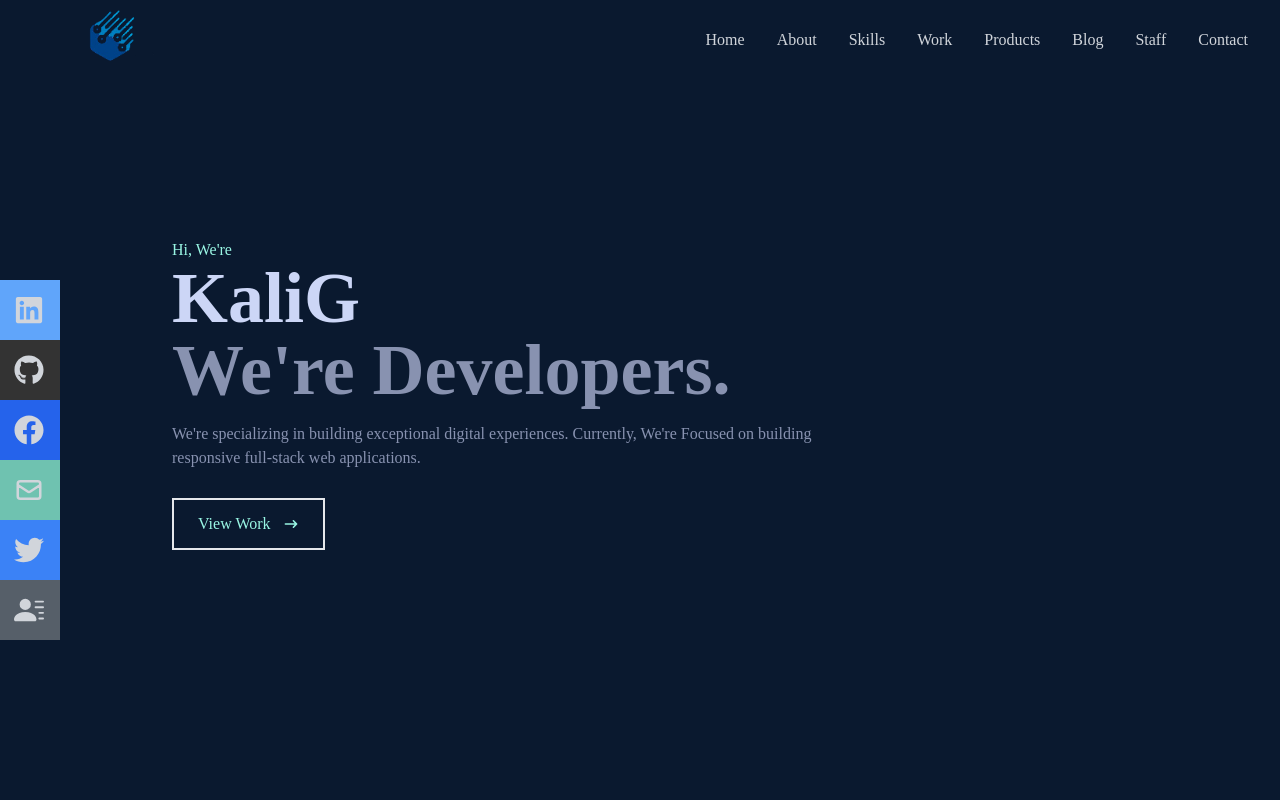
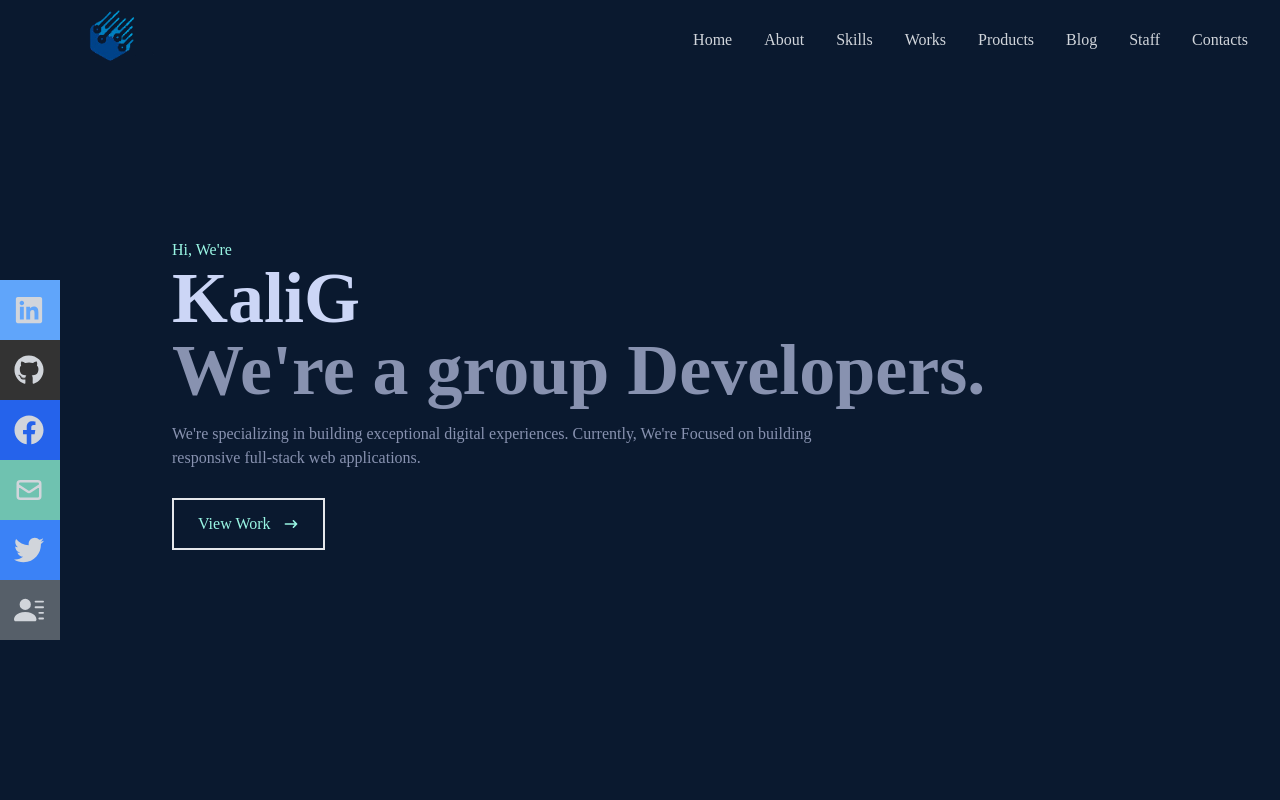
Before and after one commit to GustavoVelazquezSaavedra/portafolioKalig, a React (Create React App) app: page / in a window 1280 px wide. Shown: the top 800 px of the page. Built offline with nearby package versions, Linux system fonts and the light colour scheme.

Commit message:
Everything it's ok, now build

```diff
--- a/package.json
+++ b/package.json
@@ -8,9 +8,10 @@
     "@testing-library/user-event": "^13.5.0",
     "react": "^18.0.0",
     "react-dom": "^18.0.0",
+    "react-icons": "^4.3.1",
     "react-scripts": "^5.0.1",
-    "web-vitals": "^2.1.4",
-    "react-icons": "^4.3.1"
+    "react-scroll": "^1.8.7",
+    "web-vitals": "^2.1.4"
   },
   "scripts": {
     "start": "react-scripts start",
@@ -41,5 +42,4 @@
     "postcss": "^8.4.12",
     "tailwindcss": "^3.0.24"
   }
-
 }
--- a/src/App.js
+++ b/src/App.js
@@ -3,6 +3,7 @@ import { About } from "./components/About";
 import { Home } from "./components/Home";
 import { Navbar } from "./components/Navbar";
 import Works from "./components/Works";
+import Contact from "./components/Contact";
 
 
 
@@ -15,6 +16,7 @@ function App() {
        <About />
        <Skills />
        <Works />
+       <Contact />
     </div>
   );
 }
--- /dev/null
+++ b/src/components/Contact.jsx
@@ -0,0 +1,22 @@
+import React from 'react'
+
+export const Contact = () => {
+  return (
+    <div name="contact" className='w-full h-screen bg-[#0a192f] flex justify-center items-center p-4'>
+        <form method='POST' action="https://getform.io/f/a0f7ec3f-1253-4e38-a3b9-ce49bec8feb3" className='flex flex-col max-w-[600px] w-full'>
+            <div className='pb-8'>
+                <p className='text-4xl font-bold inline border-b-4 border-teal-600 text-gray-300'>Contact</p>
+                <p className='text-gray-300 py-4'> Subtmit the  form below or shoot our an email - kalig@kaligonline.com </p>
+            </div>
+
+            <input className='p-2 bg-[#ccd6f6]' type="text" placeholder='Name' name='name' />
+            <input className='my-4 p-2 bg-[#ccd6f6]' type="email" placeholder='Email' name='email' />
+            <textarea className='bg-[#ccd6f6] p-2' name="message" rows="10" placeholder='Message'></textarea>
+            <button className='text-white border-2 hover:bg-teal-600 hover:border-teal-600 px-4 py-3 my-8 mx-auto flex items-center'>Let's Collaborate</button>
+
+        </form>
+    </div>
+  )
+}
+
+export default Contact
--- a/src/components/Home.jsx
+++ b/src/components/Home.jsx
@@ -1,5 +1,6 @@
 import React from 'react'
 import { HiArrowNarrowRight } from 'react-icons/hi'
+import { Link } from 'react-scroll'
 
 export const Home = () => {
   return (
@@ -12,10 +13,12 @@ export const Home = () => {
           Hi, We're
         </p>
         <h1 className='text-4xl sm:text-7xl font-bold text-[#ccd6f6]'>KaliG</h1>
-        <h2 className='text-4xl sm:text-7xl font-bold text-[#8892b0]'>We're Developers.</h2>
+        <h2 className='text-4xl sm:text-7xl font-bold text-[#8892b0]'>We're a group  Developers.</h2>
         <p className='text-[#8892b0] py-4 max-w-[700px]'>We're specializing in building  exceptional digital experiences. Currently, We're Focused on building responsive full-stack web applications.</p>
         <div>
-          <button className='text-teal-200 group border-2 px-6 py-3 my-3 flex items-center hover:bg-teal-600 hover:border-teal-600'> View Work
+          <button className='text-teal-200 group border-2 px-6 py-3 my-3 flex items-center hover:bg-teal-600 hover:border-teal-600'> <Link  to="work"  smooth={true}  duration={500} >
+                       View Work
+                    </Link>
             <span className='group-hover:rotate-90 duration-300'>
               <HiArrowNarrowRight className='ml-3' />
             </span>
--- a/src/components/Navbar.jsx
+++ b/src/components/Navbar.jsx
@@ -1,12 +1,13 @@
-import React, {useState} from 'react'
+import React, { useState } from 'react'
 import { FaBars, FaTimes, FaLinkedin, FaGithub, FaFacebook, FaMailchimp, FaTwitch, FaTwitter } from 'react-icons/fa'
-import {HiOutlineMail} from 'react-icons/hi'
-import{BsFillPersonLinesFill} from 'react-icons/bs'
+import { HiOutlineMail } from 'react-icons/hi'
+import { BsFillPersonLinesFill } from 'react-icons/bs'
 import Logo from '../assets/logo.png'
+import { Link } from 'react-scroll'
 
 export const Navbar = () => {
 
-    const[nav,setNav] = useState(false)
+    const [nav, setNav] = useState(false)
     const handleClick = () => setNav(!nav)
 
     return (
@@ -18,32 +19,66 @@ export const Navbar = () => {
             {/* Menu */}
 
             <ul className='hidden md:flex'>
-                <li>Home</li>
-                <li>About</li>
-                <li>Skills</li>
-                <li>Work</li>
-                <li>Products</li>
-                <li>Blog</li>
-                <li>Staff</li>
-                <li>Contact</li>
+                <li>
+                    <Link  to="home"  smooth={true}  duration={500} >
+                        Home
+                    </Link>
+                </li>
+                <li><Link  to="about"  smooth={true}  duration={500} >
+                        About
+                    </Link></li>
+                <li><Link  to="skill"  smooth={true}  duration={500} >
+                        Skills
+                    </Link></li>
+                <li><Link  to="work"  smooth={true}  duration={500} >
+                        Works
+                    </Link></li>
+                <li><Link  to="product"  smooth={true}  duration={500} >
+                        Products
+                    </Link></li>
+                <li><Link  to="blog"  smooth={true}  duration={500} >
+                        Blog
+                    </Link></li>
+                <li><Link  to="staff"  smooth={true}  duration={500} >
+                        Staff
+                    </Link></li>
+                <li><Link  to="contact"  smooth={true}  duration={500} >
+                        Contacts
+                    </Link></li>
             </ul>
 
             {/* Hamburguer */}
             <div onClick={handleClick} className='md:hidden z-10'>
-                {!nav ? <FaBars /> : <FaTimes/>}
+                {!nav ? <FaBars /> : <FaTimes />}
             </div>
 
 
             {/* Mobile Menu */}
             <ul className={!nav ? 'hidden' : 'absolute top-0 left-0 w-full h-screen bg-[#0a192f] flex flex-col justify-center items-center'}>
-                <li className='py-6 text-4xl'>Home</li>
-                <li className='py-6 text-4xl'>About</li>
-                <li className='py-6 text-4xl'>Skills</li>
-                <li className='py-6 text-4xl'>Work</li>
-                <li className='py-6 text-4xl'>Products</li>
-                <li className='py-6 text-4xl'>Blog</li>
-                <li className='py-6 text-4xl'>Staff</li>
-                <li className='py-6 text-4xl'>Contact</li>
+                <li className='py-6 text-4xl'><Link onClick={handleClick} to="home"  smooth={true}  duration={500} >
+                        Home
+                    </Link></li>
+                <li className='py-6 text-4xl'><Link onClick={handleClick} to="about"  smooth={true}  duration={500} >
+                        About
+                    </Link></li>
+                <li className='py-6 text-4xl'><Link onClick={handleClick} to="skill"  smooth={true}  duration={500} >
+                        Skills
+                    </Link></li>
+                <li className='py-6 text-4xl'><Link onClick={handleClick} to="work"  smooth={true}  duration={500} >
+                        Works
+                    </Link></li>
+                <li className='py-6 text-4xl'><Link onClick={handleClick} to="product"  smooth={true}  duration={500} >
+                        Products
+                    </Link></li>
+                <li className='py-6 text-4xl'><Link onClick={handleClick} to="blog"  smooth={true}  duration={500} >
+                        Blog
+                    </Link></li>
+                <li className='py-6 text-4xl'><Link onClick={handleClick} to="blog"  smooth={true}  duration={500} >
+                        Blog
+                    </Link></li>
+                <li className='py-6 text-4xl'><Link onClick={handleClick} to="contact"  smooth={true}  duration={500} >
+                        Contacts
+                    </Link></li>
             </ul>
 
 
@@ -51,17 +86,17 @@ export const Navbar = () => {
             <div className='hidden lg:flex fixed flex-col top-[35%] left-0'>
                 <ul>
                     <li className='w-[160px] h-[60px] flex justify-between items-center ml-[-100px] hover:ml-[-10px] duration-200 bg-blue-400'><a className='flex justify-between items-center w-full text-gray-300'
-                    href="/">Linkedin <FaLinkedin size={30}/> </a></li>
+                        href="https://www.linkedin.com/in/gustavo-velazquez-4b965b179" target="_blank">Linkedin <FaLinkedin size={30} /> </a></li>
                     <li className='w-[160px] h-[60px] flex justify-between items-center ml-[-100px] hover:ml-[-10px] duration-200 bg-[#333333]'><a className='flex justify-between items-center w-full text-gray-300'
-                    href="/"> GitHub <FaGithub size={30}/> </a></li>
+                        href="https://github.com/GustavoVelazquezSaavedra" target="_blank"> GitHub <FaGithub size={30} /> </a></li>
                     <li className='w-[160px] h-[60px] flex justify-between items-center ml-[-100px] hover:ml-[-10px] duration-200 bg-blue-600'><a className='flex justify-between items-center w-full text-gray-300'
-                    href="/"> Facebook <FaFacebook size={30}/> </a></li>
+                        href="https://www.facebook.com/KaliG-100788299089364" target="_blank"> Facebook <FaFacebook size={30} /> </a></li>
                     <li className='w-[160px] h-[60px] flex justify-between items-center ml-[-100px] hover:ml-[-10px] duration-200 bg-[#6fc2b0]'><a className='flex justify-between items-center w-full text-gray-300'
-                    href="/">Email <HiOutlineMail size={30}/> </a></li>
+                        href="mailto:kalig@kaligonline.com" target="_blank">Email <HiOutlineMail size={30} /> </a></li>
                     <li className='w-[160px] h-[60px] flex justify-between items-center ml-[-100px] hover:ml-[-10px] duration-200 bg-blue-500'><a className='flex justify-between items-center w-full text-gray-300'
-                    href="/">Twitter <FaTwitter size={30}/> </a></li>
+                        href="https://twitter.com/Gustavo1997_12" target="_blank">Twitter <FaTwitter size={30} /> </a></li>
                     <li className='w-[160px] h-[60px] flex justify-between items-center ml-[-100px] hover:ml-[-10px] duration-200 bg-[#565f69]'><a className='flex justify-between items-center w-full text-gray-300'
-                    href="/">Resume <BsFillPersonLinesFill size={30}/> </a></li>
+                        href="https://www.facebook.com/gustavogabriel.velazquez1/" target="_blank">Resume <BsFillPersonLinesFill size={30} /> </a></li>
                 </ul>
             </div>
         </div>
--- a/src/components/Skills.jsx
+++ b/src/components/Skills.jsx
@@ -16,7 +16,7 @@ import NODE from "../assets/node.png";
 import GH from "../assets/github.png";
 export const Skills = () => {
   return (
-    <div name="skills"  className='w-full  bg-[#0A192F] text-gray-300'>
+    <div name="skill"  className='w-full  bg-[#0A192F] text-gray-300'>
 
         {/* Container */}
         <div className='max-w-[1000px] mx-auto p-4 flex flex-col justify-center w-full h-full'>
```
Also changed, not shown: 1 other file (tests, documents, lock files or other folders).
